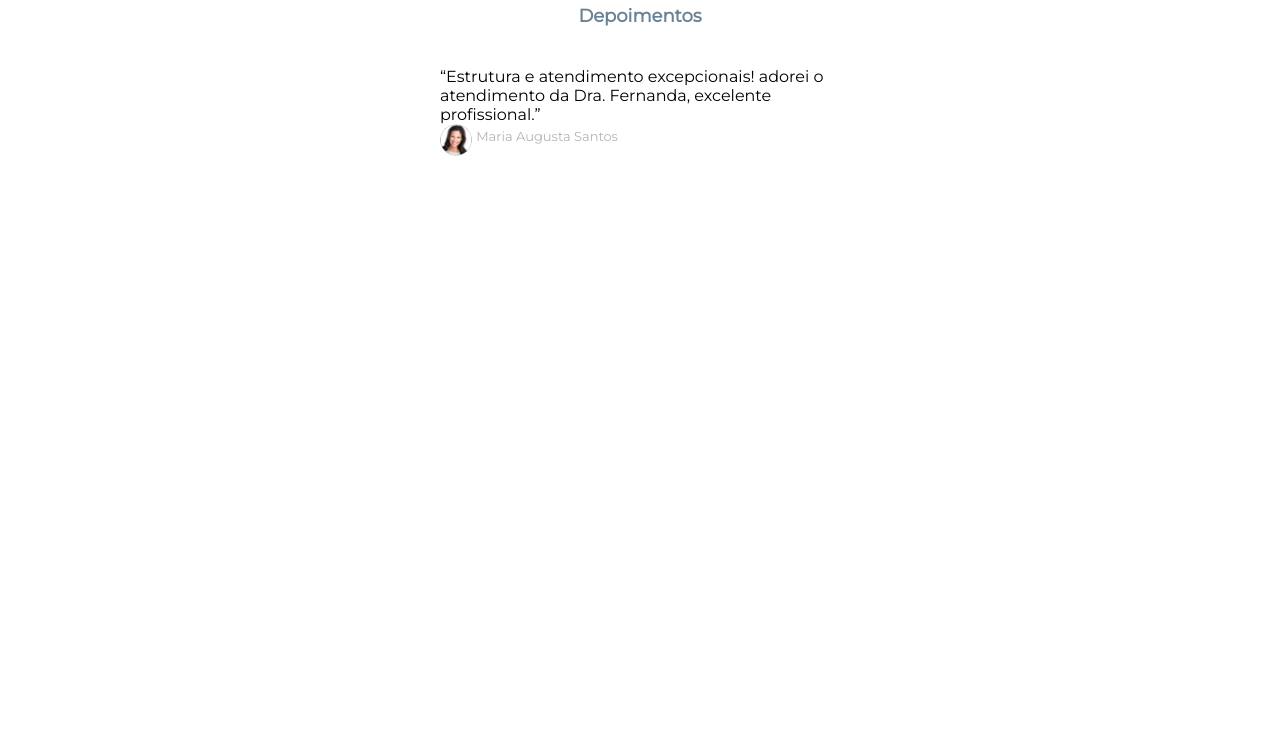
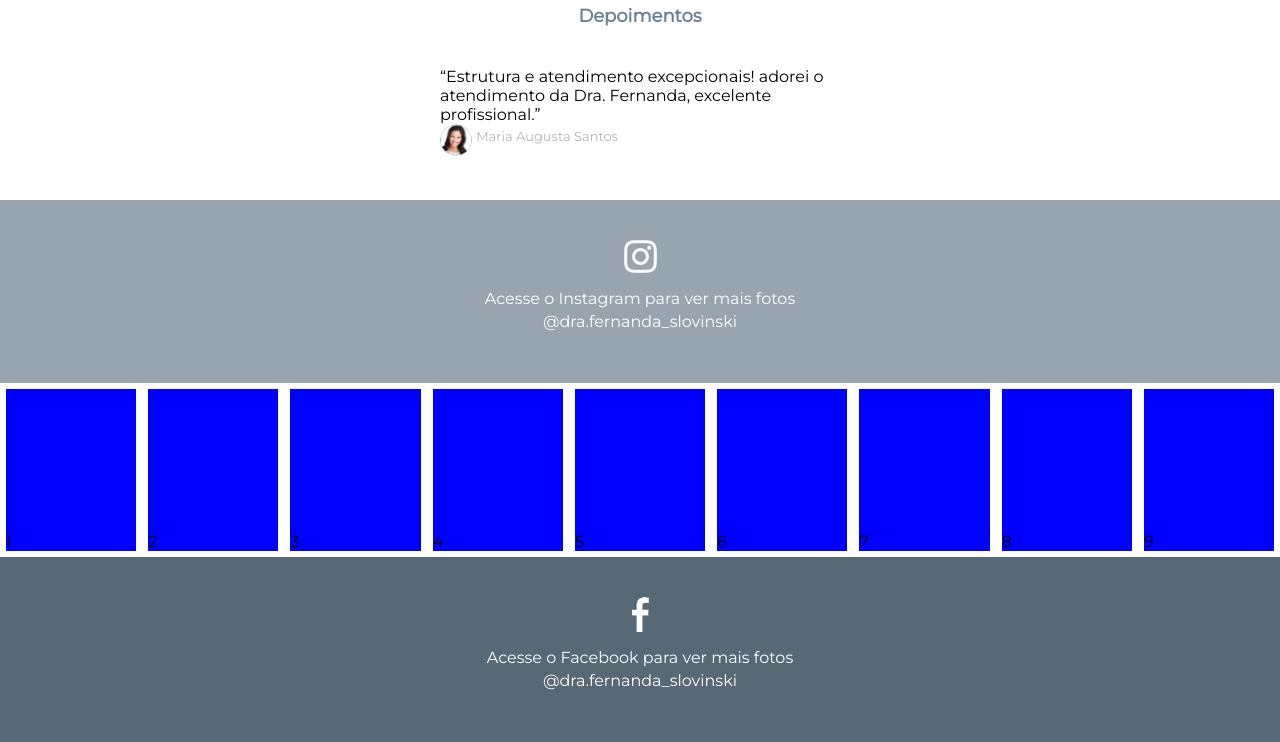
Before and after one commit to david-augusto/Curso-WebMaster-Projetos, a PHP site: page / in a window 1280 px wide. Shown: the part 2436-3178 px from the top of the page. Before the commit the page ends 2592 px from the top, so only its background shows below. Run offline with PHP 8.4, Linux system fonts and the light colour scheme.

Commit message:
Atualização
Criação da sessão Instagram, Facebook e mosaico

```diff
--- a/Projeto_04_Landing_Page/css/style.css
+++ b/Projeto_04_Landing_Page/css/style.css
@@ -296,6 +296,61 @@ section.depoimentos .depoimento-single{
 	vertical-align: top;
 }
 
+.instagram-chamada{
+	float: left;
+	width: 100%;
+	text-align: center;
+	padding: 40px 0;
+	background: #98a5ae;
+}
+
+.instagram-chamada p{
+	line-height: 23px;
+	color: white;
+	padding: 10px 0;
+	background-size: 13px;
+}
+
+.mosaico-social{
+	float: left;
+	width: 100%;
+}
+
+.img-mosaico-single-social{
+	float: left;
+	width: calc(100% / 9);
+	padding-top: calc(100% / 9);
+	background-color: blue;
+	border: 6px solid white;
+}
+
+.facebook-chamada{
+	float: left;
+	width: 100%;
+	text-align: center;
+	padding: 40px 0;
+	background: #576975;
+}
+
+.facebook-chamada p{
+	line-height: 23px;
+	color: white;
+	padding: 10px 0;
+	background-size: 13px;
+}
+
+@media screen and (max-width: 1024px) {
+	.img-mosaico-single-social{
+		float: left;
+		width: calc(100% / 6);
+		padding-top: calc(100% / 6);
+	}
+
+	.mosaico-social > div:nth-of-type(1n+7){
+		display: none;
+	}
+}
+
 @media screen and (max-width: 768px){
 
 	nav.menu-desktop{
@@ -385,6 +440,16 @@ section.depoimentos .depoimento-single{
 		padding-top: calc(70% * 0.6);
 	}
 
+	.img-mosaico-single-social{
+		float: left;
+		width: calc(100% / 3);
+		padding-top: calc(100% / 3);
+	}
+
+	.mosaico-social > div:nth-of-type(1n+4){
+		display: none;
+	}
+
 }
 
 @media screen  and (max-width: 580px){
--- a/Projeto_04_Landing_Page/index.html
+++ b/Projeto_04_Landing_Page/index.html
@@ -222,5 +222,37 @@
 
 	</section><!--deppimentos-->
 
+	<section class="social">
+
+		<div class="instagram-chamada">
+			<a target="_blank" href="https://instagram.com"><img src="imagens/inst.png" /></a>
+			<p>Acesse o Instagram para ver mais fotos
+				<br> @dra.fernanda_slovinski</p>
+		</div><!--instagram-chamada-->
+
+		<div class="mosaico-social">
+
+			<div style="background-image: url('');" class="img-mosaico-single-social">1</div><!--img-mosaico-single-social-->
+			<div class="img-mosaico-single-social">2</div><!--img-mosaico-single-social-->
+			<div class="img-mosaico-single-social">3</div><!--img-mosaico-single-social-->
+			<div class="img-mosaico-single-social">4</div><!--img-mosaico-single-social-->
+			<div class="img-mosaico-single-social">5</div><!--img-mosaico-single-social-->
+			<div class="img-mosaico-single-social">6</div><!--img-mosaico-single-social-->
+			<div class="img-mosaico-single-social">7</div><!--img-mosaico-single-social-->
+			<div class="img-mosaico-single-social">8</div><!--img-mosaico-single-social-->
+			<div class="img-mosaico-single-social">9</div><!--img-mosaico-single-social-->
+
+		</div><!--mosaico-social-->
+
+		<div class="facebook-chamada">
+			<a target="_blank" href="https://facebook.com"><img src="imagens/fb.png" /></a>
+			<p>Acesse o Facebook para ver mais fotos
+				<br> @dra.fernanda_slovinski</p>
+		</div><!--facebook-chamada-->
+
+		<div class="clear"></div>
+
+	</section><!--social-->
+
 </body>
 </html>
```
